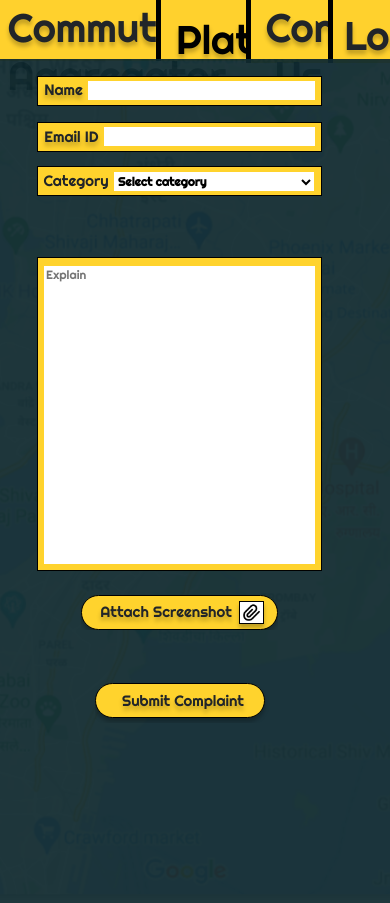
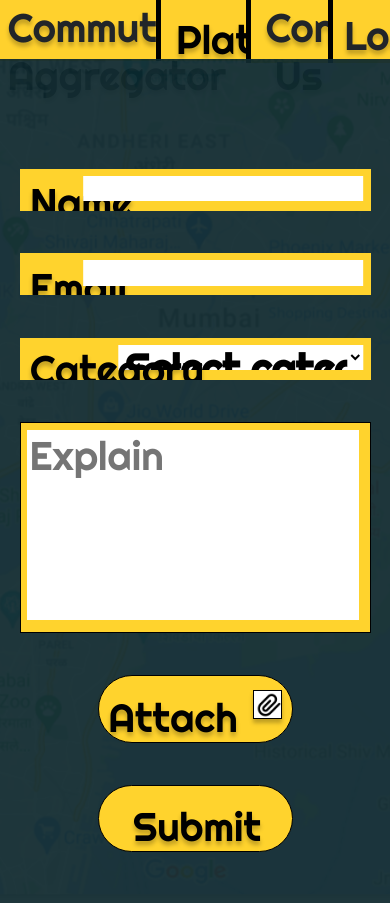
Before and after one commit to NotChampi0n/Commute-Aggregator, a PHP site: page /HTML/Complaint_Page.html in a window 390 px wide. Run offline with PHP 8.4, Linux system fonts and the light colour scheme.

Commit message:
Complain Page Made Responsive

```diff
--- a/CSS/Common_CSS.css
+++ b/CSS/Common_CSS.css
@@ -110,7 +110,7 @@ body {
   height: 50%;
   padding-top: 1%;
   position: absolute;
-  top: 0px;
+  top: 0%;
   margin-left: 63%;
   text-shadow: 0px 4px 4px rgba(0, 0, 0, 0.25);
   background-color: rgba(255, 211, 45, 1);
--- a/CSS/Complaint_Page.css
+++ b/CSS/Complaint_Page.css
@@ -1,118 +1,129 @@
 /* * {
   box-sizing: border-box;
 } */
+html {
+  height: 100vh;
+}
+body {
+  min-height: 100vh;
+  max-height: 100vh;
+  margin: 0px;
+}
 .nameParent {
-  width: 285px;
-  height: 30px;
-  position: absolute;
-  top: 76px;
-  left: 37px;
-  overflow: hidden;
+  width: 90%;
+  height: 5%;
+  position: relative;
+  top: 5%;
+  margin-left: 5%;
 }
 .nameContainer {
-  width: 285px;
-  height: 30px;
+  width: 100%;
+  height: 100%;
   background: rgba(255, 211, 45, 1);
   position: relative;
-  border: 1px solid rgba(0, 0, 0, 1);
-  box-shadow: 0px 4px 4px rgba(0, 0, 0, 0.25);
   overflow: hidden;
 }
 .nameLabel {
-  width: 39px;
+  font-size: 40px;
+  width: 35px;
   position: absolute;
-  top: 5px;
-  left: 7px;
+  top: 25%;
+  left: 3%;
+  color: rgba(0, 0, 0, 1);
   text-shadow: 0px 4px 4px rgba(0, 0, 0, 0.25);
   text-align: center;
 }
 .nameInput {
-  width: 227px;
-  height: 19px;
+  font-size: 40px;
+  width: 80%;
+  height: 60%;
+  margin: 2%;
   background: rgba(255, 255, 255, 1);
-  position: absolute;
-  top: 5px;
-  left: 51px;
+  position: sticky;
+  left: 25%;
   overflow: hidden;
 }
 .emailParent {
-  width: 285px;
-  height: 30px;
-  position: absolute;
-  top: 122px;
-  left: 37px;
+  width: 90%;
+  height: 5%;
+  position: relative;
+  top: 10%;
+  margin-left: 5%;
   overflow: hidden;
 }
 .emailContainer {
-  width: 285px;
-  height: 30px;
+  width: 100%;
+  height: 100%;
   background: rgba(255, 211, 45, 1);
   position: relative;
-  border: 1px solid rgba(0, 0, 0, 1);
-  box-shadow: 0px 4px 4px rgba(0, 0, 0, 0.25);
   overflow: hidden;
 }
 .emailLabel {
-  width: 55px;
+  font-size: 40px;
+  width: 35px;
   position: absolute;
-  top: 6px;
-  left: 7px;
+  top: 25%;
+  left: 3%;
+  color: rgba(0, 0, 0, 1);
   text-shadow: 0px 4px 4px rgba(0, 0, 0, 0.25);
   text-align: center;
 }
 .emailInput {
-  width: 211px;
-  height: 19px;
+  font-size: 40px;
+  width: 80%;
+  height: 60%;
+  margin: 2%;
   background: rgba(255, 255, 255, 1);
-  position: absolute;
-  top: 5px;
-  left: 67px;
+  position: sticky;
+  left: 25%;
   overflow: hidden;
 }
 .categoryParent {
-  width: 285px;
-  height: 30px;
-  position: absolute;
-  top: 166px;
-  left: 37px;
-  overflow: hidden;
+  width: 90%;
+  height: 5%;
+  position: relative;
+  top: 15%;
+  margin-left: 5%;
 }
 .categoryContainer {
-  width: 285px;
-  height: 30px;
+  width: 100%;
+  height: 100%;
   background: rgba(255, 211, 45, 1);
   position: relative;
-  border: 1px solid rgba(0, 0, 0, 1);
-  box-shadow: 0px 4px 4px rgba(0, 0, 0, 0.25);
   overflow: hidden;
 }
 .categoryLabel {
-  width: 72px;
+  font-size: 40px;
+  width: 35px;
   position: absolute;
-  top: 6px;
-  left: 3px;
+  top: 20%;
+  left: 3%;
+  color: rgba(0, 0, 0, 1);
+  text-shadow: 0px 4px 4px rgba(0, 0, 0, 0.25);
   text-align: center;
 }
 .categoryInput {
-  width: 200px;
-  height: 19px;
+  padding-left: 1%;
+  font-size: 40px;
+  width: 70%;
+  height: 60%;
+  margin: 2%;
   background: rgba(255, 255, 255, 1);
-  position: absolute;
-  top: 6px;
-  left: 77px;
+  position: sticky;
+  left: 35%;
   overflow: hidden;
 }
 .font{
-  font-size: 12px;
+  font-size: 20px;
   font-family: Righteous;
-  font-weight: 50;
+  font-weight: 30;
 }
 select{
-  width: 200px;
-  height: 19px;
+  width: 100%;
+  height: 100%;
   outline: none;
   border: none;
-  font-size: 12px;
+  font-size: 40px;
   font-weight: bold;
   background-color: white;
 }
@@ -121,60 +132,56 @@ option{
   color: black;
 }
 .textareaParent {
-  width: 285px;
-  height: 314px;
-  position: absolute;
-  top: 257px;
-  left: 37px;
-  overflow: hidden;
+  height: 25%;
+  width: 90%;
+  position: relative;
+  top: 20%;
+  margin-left: 5%;
 }
 .textareaContainer {
-  width: 285px;
-  height: 314px;
+  width: 100%;
+  height: 100%;
   background: rgba(255, 211, 45, 1);
   position: relative;
   border: 1px solid rgba(0, 0, 0, 1);
   overflow: hidden;
 }
 .textareaInput {
-  width: 271px;
-  height: 298px;
+  font-size: 40px;
+  width: 95%;
+  height: 91%;
+  margin: 2%;
   background: rgba(255, 255, 255, 1);
-  position: absolute;
-  top: 9px;
-  left: 7px;
+  position: sticky;
   overflow: hidden;
-  font-size: 12px;
-  font-family: Righteous;
-  font-weight: 100;
 }
 #complaint{
-  font-size: 12px;
+  font-size: 40px;
   font-family: Righteous;
-  font-weight:100;
+  font-weight: 50;
 }
 .attachssParent {
-  width: 197px;
-  height: 35px;
-  position: absolute;
-  top: 595px;
-  left: 81px;
-  overflow: hidden;
+  width: 50%;
+  height: 8%;
+  position: relative;
+  top: 25%;
+  margin-left: 25%;
 }
 .attachssParent:hover{
   cursor: pointer;
 }
 .attachssContainer {
-  width: 197px;
-  height: 35px;
-  position: absolute;
-  top: 0px;
-  left: 0px;
+  width: 100%;
+  height: 100%;
+  background: rgba(255, 211, 45, 1);
+  position: sticky;
+  border: 1px solid rgba(0, 0, 0, 1);
+  border-radius: 75px;
   overflow: hidden;
 }
-.attachssChild {
-  width: 197px;
-  height: 35px;
+/* .attachssChild {
+  width: 100%;
+  height: 80%;
   background: rgba(255, 211, 45, 1);
   position: absolute;
   top: 0px;
@@ -183,73 +190,72 @@ option{
   border-radius: 75px;
   box-shadow: 0px 4px 4px rgba(0, 0, 0, 0.25);
   overflow: hidden;
-}
+} */
 .attachssLabel {
-  width: 146px;
+  font-size: 40px;
+  width: 100%;
+  height: 100%;
+  color: rgba(0, 0, 0, 1);
   position: absolute;
-  top: 8px;
-  left: 12px;
+  margin-top: 9%;
+  margin-left: 5%;
   text-shadow: 0px 4px 4px rgba(0, 0, 0, 0.25);
-  text-align: center;
+  text-align: Left;
 }
 .imgParent {
-  width: 25px;
-  height: 23px;
-  position: absolute;
-  top: 6px;
-  left: 158px;
+  width: 15%;
+  height: 45%;
+  position: relative;
+  margin-top: 7%;
+  margin-left: 80%;
   box-shadow: 0px 4px 4px rgba(0, 0, 0, 0.25);
   overflow: hidden;
 }
 .imgContainer {
-  width: 25px;
-  height: 23px;
+  width: 100%;
+  height: 100%;
   background: rgba(255, 255, 255, 1);
-  position: absolute;
-  top: 0px;
-  left: 0px;
+  position: relative;
   border: 1px solid rgba(0, 0, 0, 1);
   overflow: hidden;
 }
+.icon {
+  position: relative;
+  top: 1px;
+  left: 1px;
+  width: 100%;
+  height: 100%;
+}
+.icon:hover{
+  cursor: pointer;
+}
 .submitcParent {
-  width: 175px;
-  height: 40px;
-  position: absolute;
-  top: 683px;
-  left: 95px;
-  overflow: hidden;
+  width: 50%;
+  height: 8%;
+  position: relative;
+  top: 30%;
+  margin-left: 25%;
 }
 .submitcContainer {
-  width: 170px;
-  height: 35px;
+  width: 100%;
+  height: 100%;
   background: rgba(255, 211, 45, 1);
-  position: absolute;
+  position: sticky;
   border: 1px solid rgba(0, 0, 0, 1);
-  border-top-left-radius: 75px;
-  border-top-right-radius: 75px;
-  border-bottom-left-radius: 75px;
-  border-bottom-right-radius: 75px;
-  box-shadow: 0px 4px 4px rgba(0, 0, 0, 0.25);
+  border-radius: 75px;
   overflow: hidden;
 }
 .submitcLabel {
-  width: 146px;
-  position: absolute;
-  top: 9px;
-  left: 15px;
+  font-size: 40px;
+  width: 100%;
+  height: 100%;
+  color: rgba(0, 0, 0, 1);
+  position: relative;
+  margin-top: 9%;
+  margin-left: 1%;
   text-shadow: 0px 4px 4px rgba(0, 0, 0, 0.25);
   text-align: center;
 }
 .submitcParent:hover{
   cursor: pointer;
 }
-.icon {
-  position: relative;
-  top: 1px;
-  left: 1px;
-  width: 20px;
-  height: 20px;
-}
-.icon:hover{
-  cursor: pointer;
-}
--- a/CSS/Home_Page.css
+++ b/CSS/Home_Page.css
@@ -10,7 +10,6 @@ body {
   margin: 0px;
 }
 .fromParent {
-  box-sizing: border-box;
   width: 90%;
   height: 5%;
   position: relative;
@@ -26,13 +25,11 @@ body {
 }
 .fromLabel {
   font-size: 40px;
-  font-family: Righteous;
-  font-weight: Regular;
   width: 35px;
-  color: rgba(0, 0, 0, 1);
   position: absolute;
   top: 25%;
   left: 3%;
+  color: rgba(0, 0, 0, 1);
   text-shadow: 0px 4px 4px rgba(0, 0, 0, 0.25);
   text-align: center;
 }
--- a/HTML/Complaint_Page.html
+++ b/HTML/Complaint_Page.html
@@ -39,23 +39,25 @@
         </div>
 
         <div class="nameParent">
-          <div class="nameContainer"></div>
+          <div class="nameContainer">
           <span class="nameLabel">Name</span>
           <div class="nameInput">
             <input type="text" name="name" id="name" autofill="off" required>
           </div>
         </div>
+        </div>
 
         <div class="emailParent">
-          <div class="emailContainer"></div>
-          <span class="emailLabel">Email ID</span>
+          <div class="emailContainer">
+          <span class="emailLabel">Email</span>
           <div class="emailInput">
             <input type="email" name="email" id="email" autofill="off" required>
           </div>
         </div>
+        </div>
 
         <div class="categoryParent">
-          <div class="categoryContainer"></div>
+          <div class="categoryContainer">
           <div class="categoryInput">
             <select id="category" name="category">
               <option selected hidden>Select category</option>
@@ -67,19 +69,21 @@
           </div>
           <span class="categoryLabel">Category</span>
         </div>
+        </div>
 
         <div class="textareaParent">
-          <div class="textareaContainer"></div>
+          <div class="textareaContainer">
           <div class="textareaInput">
             <textarea id="complaint" name="complaint" placeholder="Explain" required></textarea>
           </div>
         </div>
+        </div>
 
         <div class="attachssParent" onclick="takeInput()">
           <div class="attachssContainer">
-            <div class="attachssChild"></div>
-            <span class="attachssLabel">Attach Screenshot</span>
-          </div>
+            <!-- <div class="attachssChild"></div> -->
+            <div class="attachssLabel">Attach Screenshot</div>
+
 
           <div class="imgParent">
             <div class="imgContainer">
@@ -87,10 +91,12 @@
             </div>
           </div>
         </div>
+        </div>
 
         <div class="submitcParent" onclick="submitComplaintForm()">
-          <div class="submitcContainer"></div>
-          <span class="submitcLabel">Submit Complaint</span>
+          <div class="submitcContainer">
+          <div class="submitcLabel">Submit Complaint</div>
+        </div>
         </div>
 
       </div>
--- a/index.html
+++ b/index.html
@@ -32,7 +32,7 @@
             </div> -->
 
           <div class="contactUs black_left_border" onclick="location.href='/HTML/Complaint_Page.html'">Contact Us</div>
-          <span class="login black_left_border" onclick="location.href='/HTML/Login.html'">Login</span>
+          <div class="login black_left_border" onclick="location.href='/HTML/Login.html'">Login</div>
       </div>
       </div>
 
```
